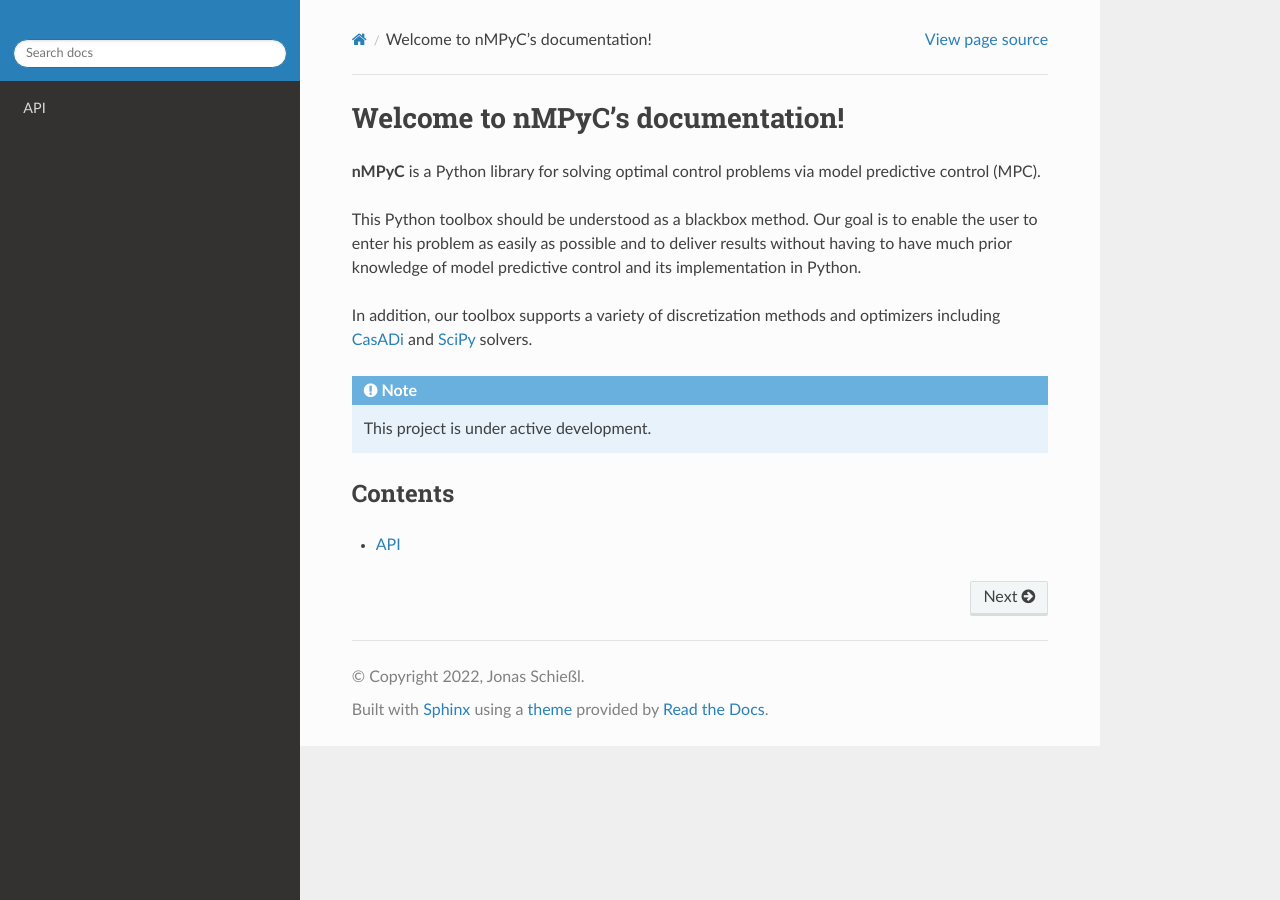
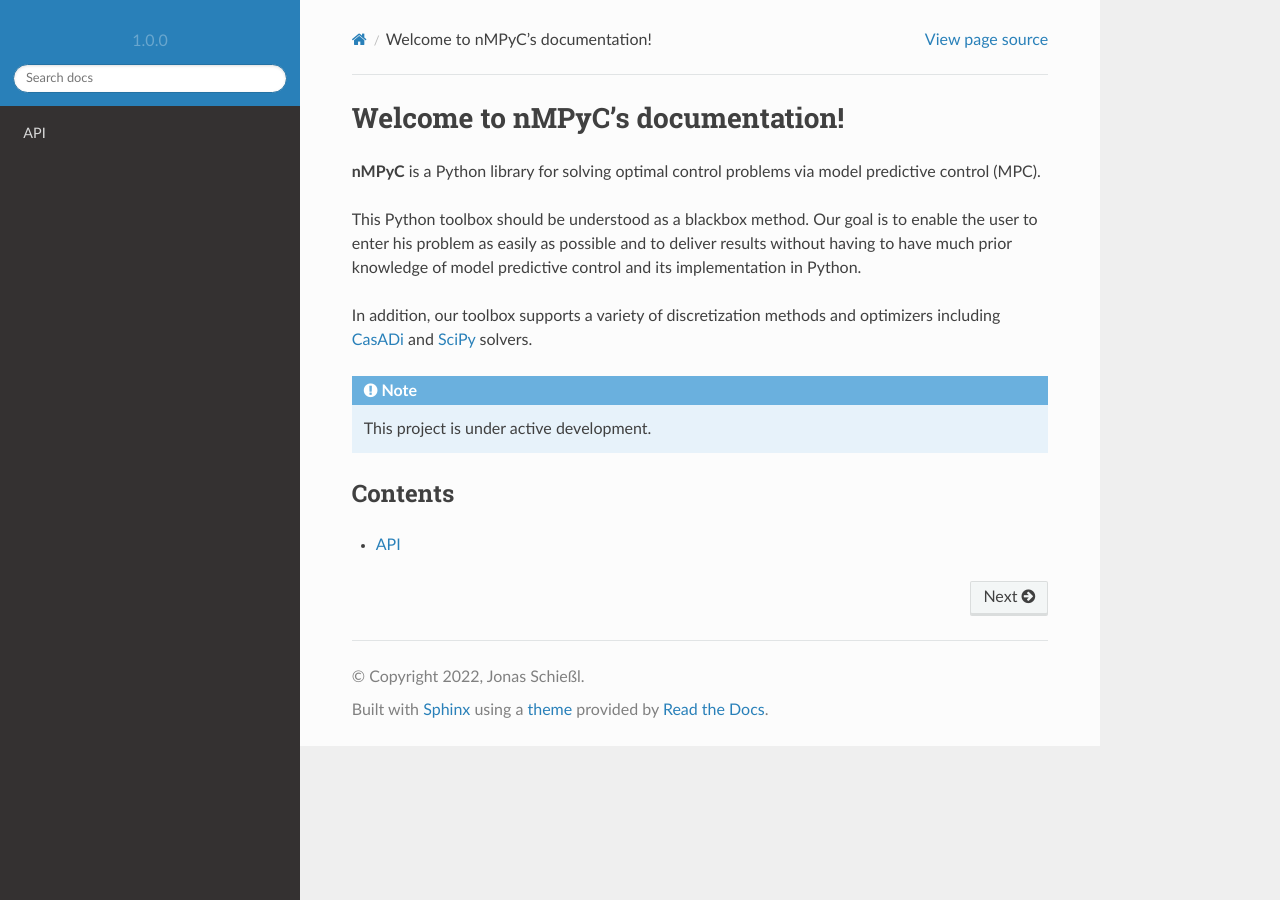
Before and after one commit to nMPyC/nmpyc, a Sphinx documentation site: the page built from docs/source/index.rst, in a window 1280 px wide. Built offline with Sphinx 7.4.7 and the Read the Docs theme 2.0.0, drawn with Linux system fonts in a browser that asks for light colours.

Commit message:
Update conf.py

```diff
--- a/docs/source/conf.py
+++ b/docs/source/conf.py
@@ -9,9 +9,8 @@ project = 'nMPyC'
 copyright = '2022, Jonas Schießl'
 author = 'Jonas Schießl'
 
-# The full version, including alpha/beta/rc tags
+version = '1.0.0'
 release = '1.0.0'
-
 
 # -- General configuration ---------------------------------------------------
 
```
